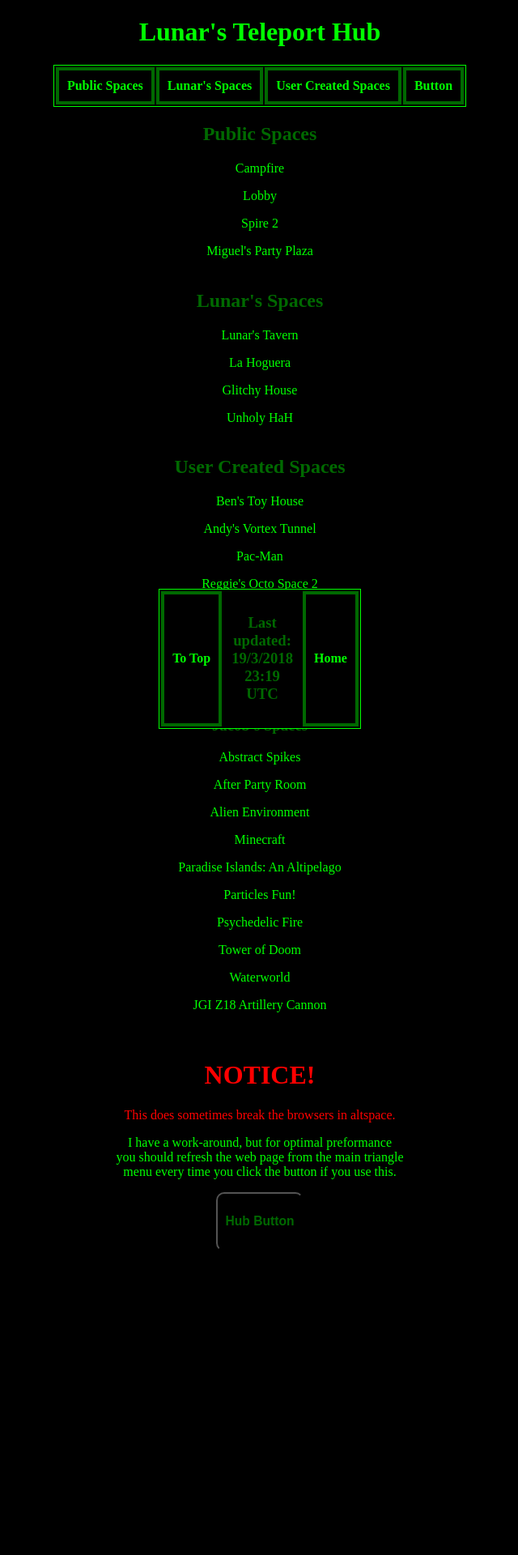
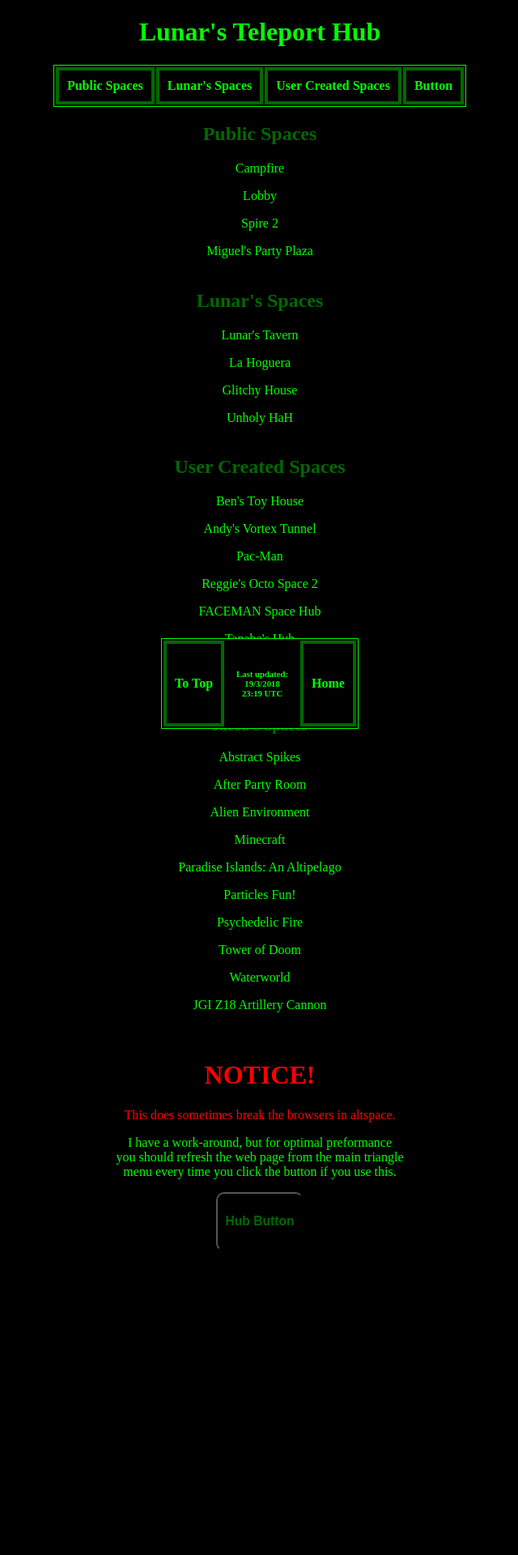
Before and after one commit to LunarTiger/AltspaceVR, a Jekyll site: the page teleportHub/index.html, which Jekyll copies as it is, in a window 1280 px wide. Shown: the top 1920 px of the page at 81% size, without its empty margins (319-959 px from the left). Built offline with Jekyll 4.4.1, drawn with Linux system fonts in a browser that asks for light colours.

Commit message:
Update index.html

```diff
--- a/teleportHub/index.html
+++ b/teleportHub/index.html
@@ -77,7 +77,7 @@
 		<table>
 			<tr>
 				<th><a href='#top'>To Top</a></th>
-				<th style='width: 70px;border: 0px;'><h3>Last updated: 19/3/2018 23:19 UTC</h3></th>
+				<th style='width: 70px;border: 0px;'><h6>Last updated: 19/3/2018 23:19 UTC</h6></th>
 				<th><a href="https://lunartiger.github.io/">Home</a></th>
 			</tr>
 		</table>
```
